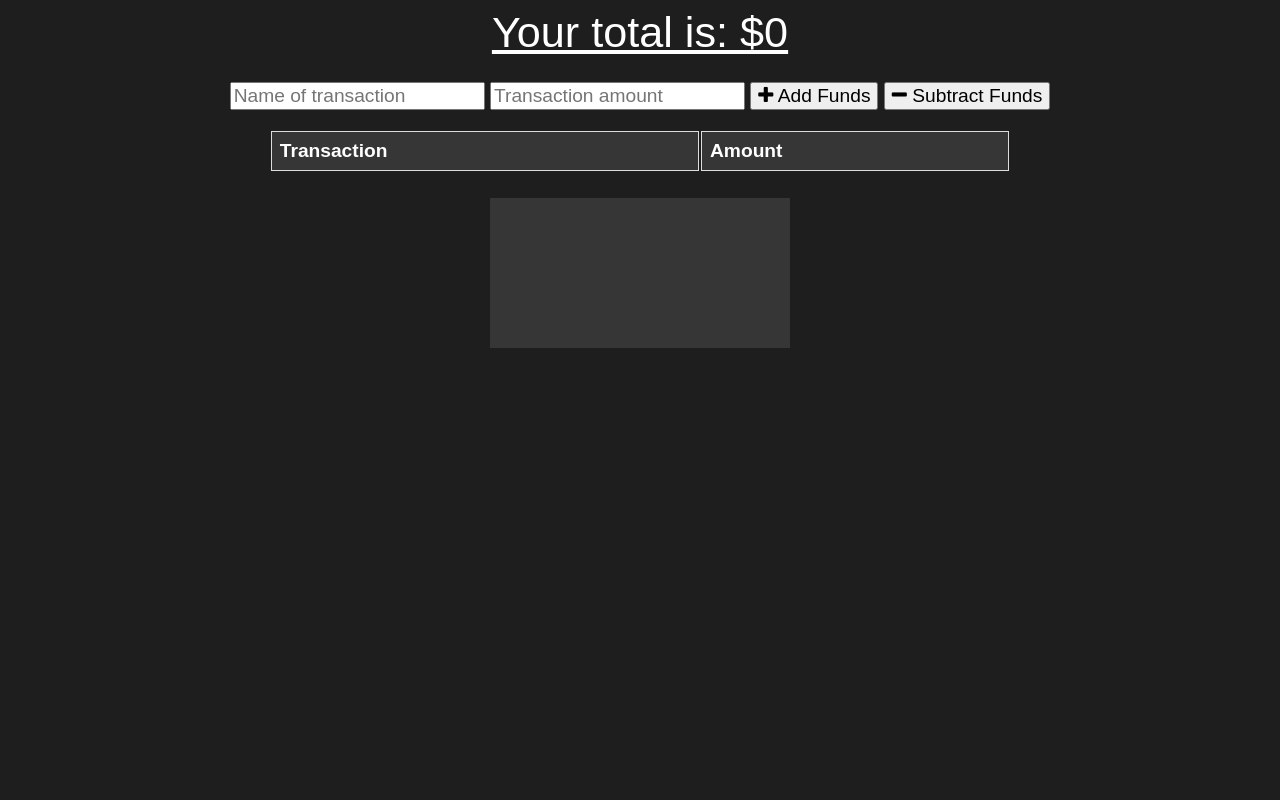
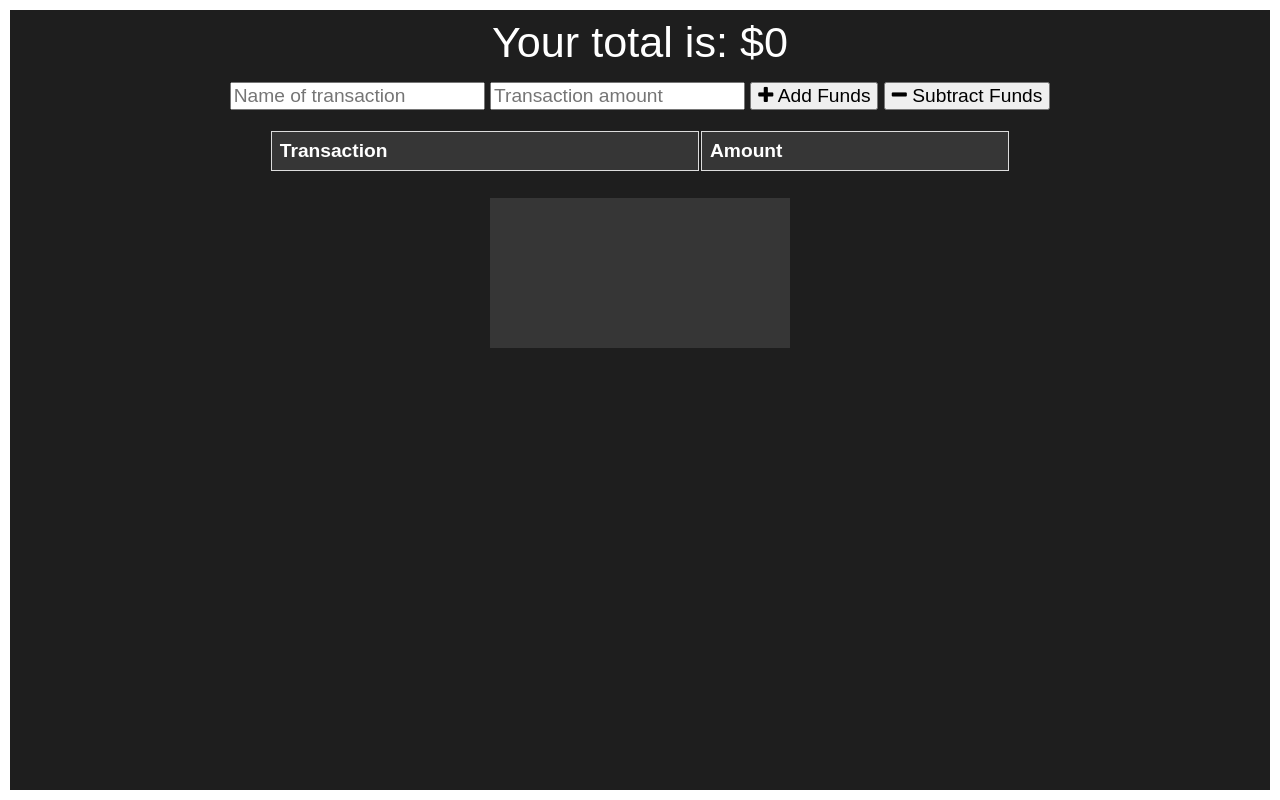
Before and after one commit to LukeMcHenry311/budget-track-ji-yeong, a website: page public/index.html in a window 1280 px wide. Drawn offline with nearby package versions, Linux system fonts and the light colour scheme; no server answers.

Commit message:
add border, change total style

```diff
--- a/public/css/styles.css
+++ b/public/css/styles.css
@@ -1,6 +1,7 @@
 :root {
   --deep-dark: #1e1e1e;
   --gray-2: #363636;
+  --pink: #f5054f;
 }
 
 body {
@@ -41,7 +42,8 @@ tr {
 
 .total {
   font-size: 150%;
-  text-decoration: underline;
+  text-decoration: none;
+  transform: translate(0, 5px);
 }
 
 .form {
@@ -67,3 +69,36 @@ body {
   background-color: var(--gray-2);
   margin-top: 25px;
 }
+
+#top,
+#bottom,
+#left,
+#right {
+  background: white;
+  position: fixed;
+}
+#left,
+#right {
+  top: 0;
+  bottom: 0;
+  width: 10px;
+}
+#left {
+  left: 0;
+}
+#right {
+  right: 0;
+}
+
+#top,
+#bottom {
+  left: 0;
+  right: 0;
+  height: 10px;
+}
+#top {
+  top: 0;
+}
+#bottom {
+  bottom: 0;
+}
--- a/public/index.html
+++ b/public/index.html
@@ -21,6 +21,10 @@
     <title>Budget Tracker</title>
   </head>
   <body>
+    <div id="left"></div>
+    <div id="right"></div>
+    <div id="top"></div>
+    <div id="bottom"></div>
     <div class="wrapper">
       <div class="total">
         <div class="total">Your total is: $<span id="total">0</span></div>
--- a/public/js/index.js
+++ b/public/js/index.js
@@ -72,7 +72,7 @@ function populateChart() {
         {
           label: "Total Over Time",
           fill: true,
-          backgroundColor: "white",
+          backgroundColor: "#fff",
           data,
         },
       ],
```
